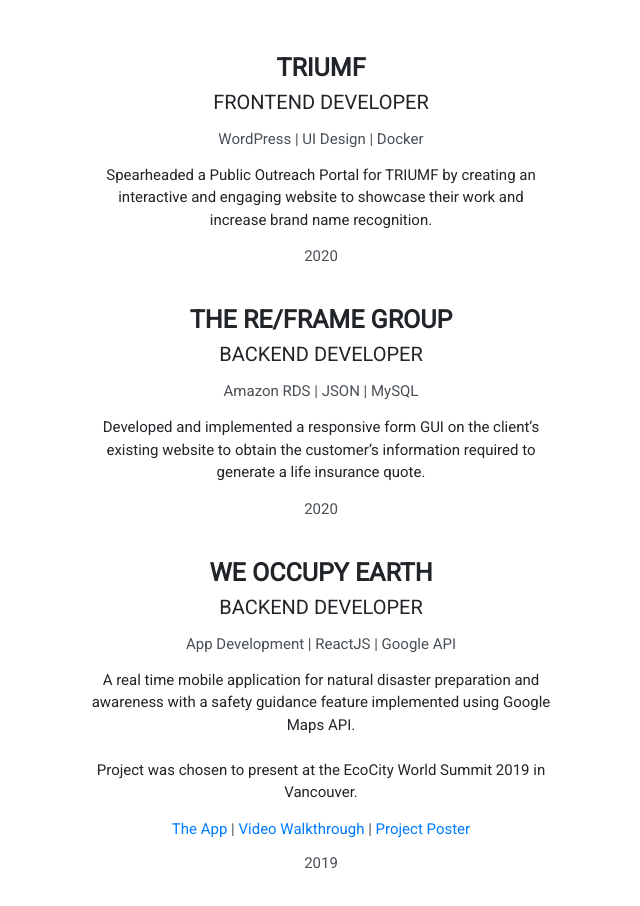
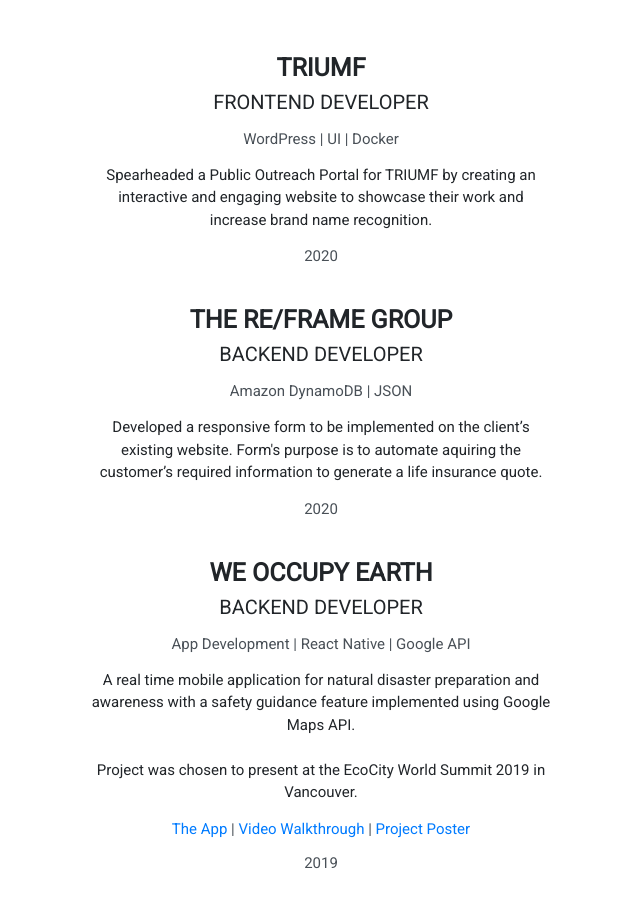
Before and after one commit to sarah-ryoo/sarah-ryoo.github.io, a React (Create React App) app: page / in a window 1280 px wide. Shown: the part 980-1886 px from the top of the page, without its empty margins (319-959 px from the left). Built offline with nearby package versions, Linux system fonts and the light colour scheme.

Commit message:
Changes to experience content

```diff
--- a/src/components/Experience.js
+++ b/src/components/Experience.js
@@ -9,7 +9,7 @@
             <div className="Entry">
                     <h2 className="School">TRIUMF</h2>
                     <div className="Degree">Frontend Developer</div>
-                    <div className="Degree-content">WordPress | UI Design | Docker</div>
+                    <div className="Degree-content">WordPress | UI | Docker</div>
                     <div className="Experience-description">Spearheaded a Public Outreach Portal for TRIUMF by creating
                     an interactive and engaging website to showcase their work and increase brand name recognition. <br/></div>
                     <div className="Degree-content">2020</div>
@@ -18,16 +18,16 @@
             <div className="Entry">
                     <h2 className="School">The Re/Frame Group</h2>
                     <div className="Degree">Backend Developer</div>
-                    <div className="Degree-content">Amazon RDS | JSON | MySQL</div>
-                    <div className="Experience-description">Developed and implemented a responsive form GUI on the client’s existing
-                    website to obtain the customer’s information required to generate a life insurance quote.</div>
+                    <div className="Degree-content">Amazon DynamoDB | JSON </div>
+                    <div className="Experience-description">Developed a responsive form to be implemented on the client’s existing
+                    website. Form's purpose is to automate aquiring the customer’s required information to generate a life insurance quote.</div>
                     <div className="Degree-content">2020</div>
             </div>
 
             <div className="Entry">
                     <h2 className="School">We Occupy Earth</h2>
                     <div className="Degree">Backend Developer</div>
-                    <div className="Degree-content">App Development | ReactJS | Google API</div>
+                    <div className="Degree-content">App Development | React Native | Google API</div>
                     <div className="Experience-description">A real time mobile application for natural disaster preparation and
                     awareness with a safety guidance feature implemented using Google Maps API.<br/><br/>Project was chosen to present at the
                     EcoCity World Summit 2019 in Vancouver.</div>
```
